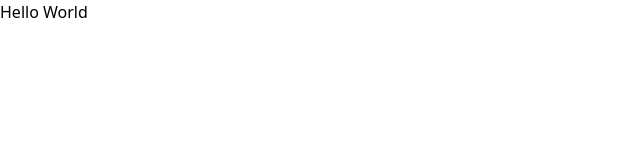
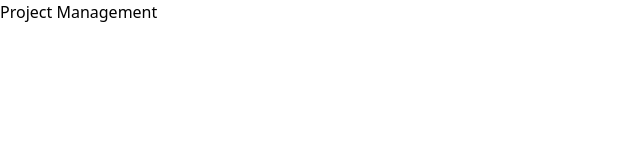
Before and after one commit to Lyrecoph/project_management, a React (Vite) app: page / in a window 1280 px wide. Shown: the top 160 px of the page, without its empty margins (0-640 px from the left). Built offline with nearby package versions, Linux system fonts and the light colour scheme.

Commit message:
update branch main

```diff
--- a/src/App.jsx
+++ b/src/App.jsx
@@ -1,7 +1,7 @@
 function App() {
   return (
     <>
-      <h1 className="my-8 text-center text-5xl font-bold">Hello World</h1>
+      <h1 className="my-8 text-center text-5xl font-bold">Project Management</h1>
     </>
   );
 }
```
Also changed, not shown: 1 other file (tests, documents, lock files or other folders).
